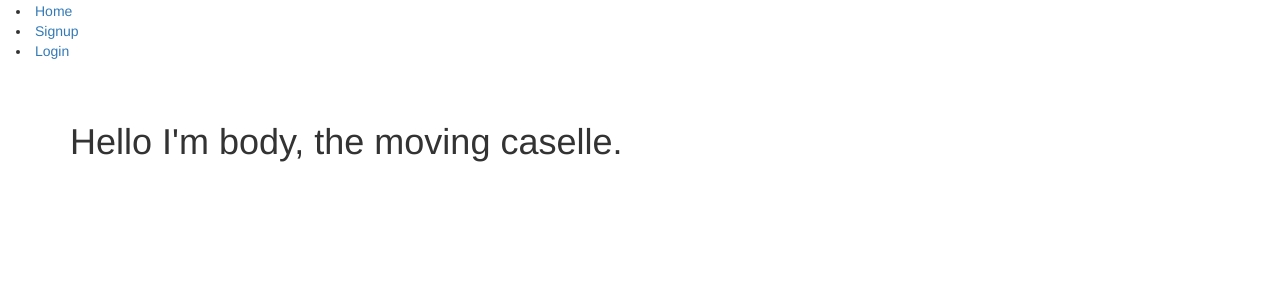
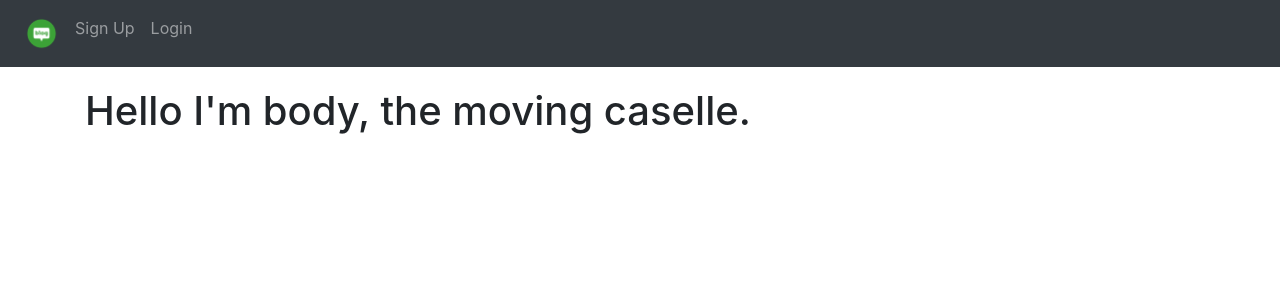
Before and after one commit to BK-Bagchi/django-blog, a Django app: page /blog/ in a window 1280 px wide. Shown: the top 300 px of the page. Run offline with Django 4.2, Linux system fonts and the light colour scheme; some libraries are stand-ins or nearby versions.

Commit message:
Navigation bar

```diff
--- a/templates/base.html
+++ b/templates/base.html
@@ -5,48 +5,46 @@
     <meta http-equiv="X-UA-Compatible" content="IE=edge">
     <meta name="viewport" content="width=device-width, initial-scale=1.0">
 
-    <link rel="stylesheet" href="https://cdn.jsdelivr.net/npm/bootstrap@3.3.7/dist/css/bootstrap.min.css">
-
-    <!-- Optional theme -->
-    <link rel="stylesheet" href="https://cdn.jsdelivr.net/npm/bootstrap@3.3.7/dist/css/bootstrap-theme.min.css">
-
-    <!-- Latest compiled and minified JavaScript -->
-    <script src="https://cdn.jsdelivr.net/npm/bootstrap@3.3.7/dist/js/bootstrap.min.js"></script>
+    <!-- Latest compiled and minified CSS -->
+    <link rel="stylesheet" href="https://maxcdn.bootstrapcdn.com/bootstrap/4.4.1/css/bootstrap.min.css">
+    <!-- jQuery library -->
+    <script src="https://ajax.googleapis.com/ajax/libs/jquery/3.4.1/jquery.min.js"></script>
+    <!-- Popper JS -->
+    <script src="https://cdnjs.cloudflare.com/ajax/libs/popper.js/1.16.0/umd/popper.min.js"></script>
+    <!-- Latest compiled JavaScript -->
+    <script src="https://maxcdn.bootstrapcdn.com/bootstrap/4.4.1/js/bootstrap.min.js"></script>
+    <link href="https://maxcdn.bootstrapcdn.com/font-awesome/4.7.0/css/font-awesome.min.css" rel="stylesheet">
 
     <title>{% block title_block %} Blogs {% endblock %}</title>
 </head>
 <body>
-    {% comment %} <nav class="navbar navbar-expand-sm bg-dark navbar-dark">
+    <nav class="navbar navbar-expand-sm bg-dark navbar-dark">
         <ul class="navbar-nav">
-            <li class="nav-item active">
-                <a class="nav-link" href="{% url 'index' %}">Home</a>
+          <li class="nav-item active">
+            <a class="nav-link" href="{% url 'index' %}"><img src="/media/logo.png" width="35px" alt="Logo"></a>
+          </li>
+          {% if user.is_authenticated %}
+            <div class="nav-item dropdown">
+                <a class="nav-link dropdown-toggle" href="#" id="navbardrop" data-toggle="dropdown">
+                    {{user.username}}
+                </a>
+                <div class="dropdown-menu">
+                {% comment %} <a class="dropdown-item" href="{% url 'App_Blog:create_blog' %}">Write Blog</a>
+                <a class="dropdown-item" href="{% url 'App_Blog:my_blogs' %}">My Blogs</a> {% endcomment %}
+                <a class="dropdown-item" href="{% url 'App_Login:profile' %}">Your Profile</a>
+                <hr>
+                <a class="dropdown-item" href="{% url 'App_Login:logout' %}">Logout</a>
+                </div>
+            </div>
+          {% else %}
+            <li class="nav-item">
+                <a class="nav-link" href="{% url 'App_Login:signup' %}">Sign Up</a>
             </li>
-        </ul>
-    </nav> {% endcomment %}
-    <nav class="navbar bg-light">
-        <div class="container-fluid">
-            <li>
-                <a class="nav-link" href="{% url 'index' %}">Home</a>
-            </li>
-
-            {% if user.is_authenticated %}
-            <li>
-                <a class="nav-link" href="{% url 'App_Login:logout' %}">Logout</a>
-            </li>
-            <li>
-                <a class="nav-link" href="{% url 'App_Login:profile' %}">Your Profile</a>
-            </li>
-
-            {% else %}
-            <li>
-                <a class="nav-link" href="{% url 'App_Login:signup' %}">Signup</a>
-            </li>
-            <li>
+            <li class="nav-item">
                 <a class="nav-link" href="{% url 'App_Login:login' %}">Login</a>
             </li>
-
-            {% endif %}
-        </div>
+          {% endif %}
+        </ul>
       </nav>
 
     <div class="container" style="padding-top: 20px;">
```
Also changed, not shown: db.sqlite3, media/logo.png (added).
